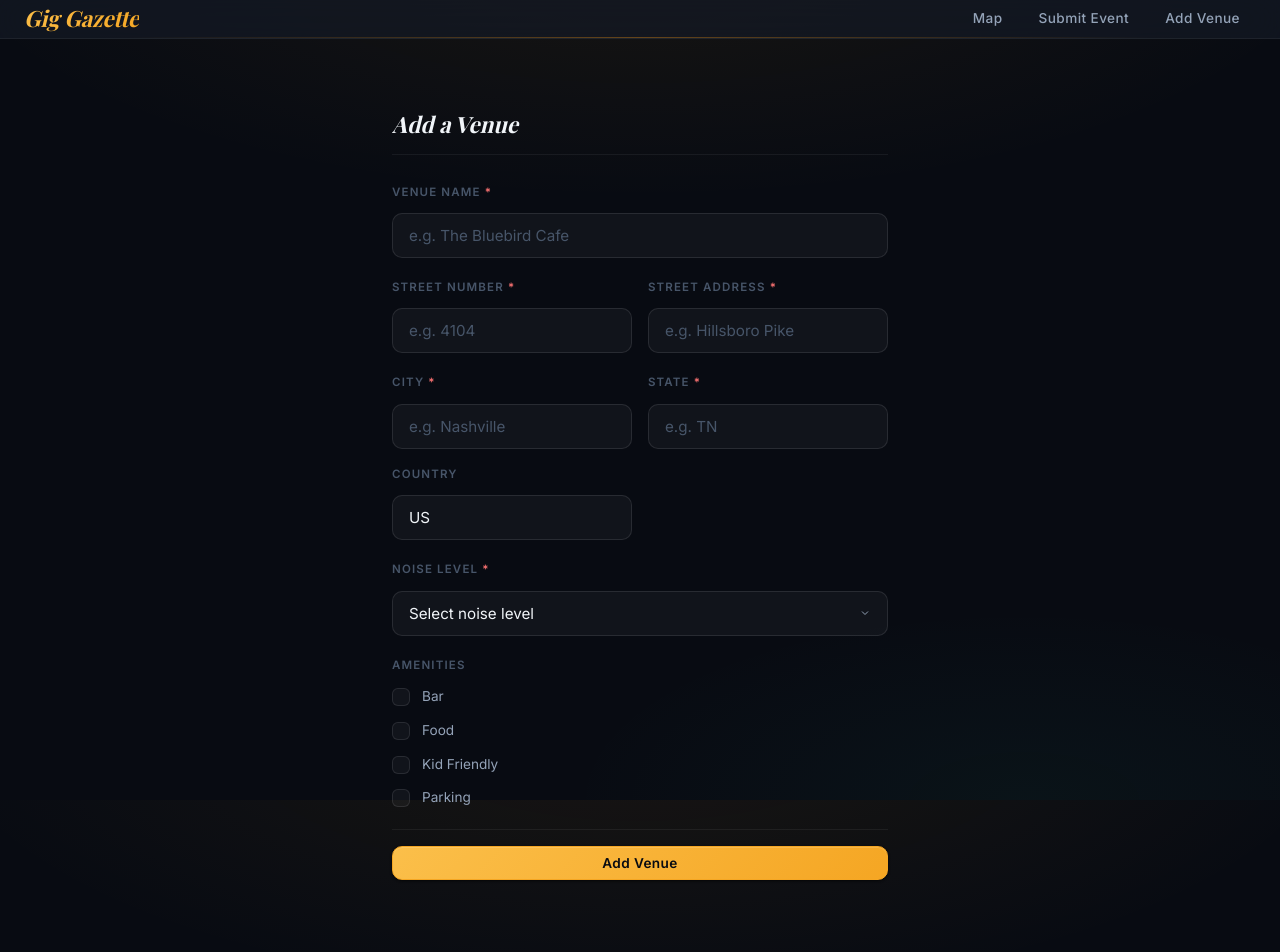
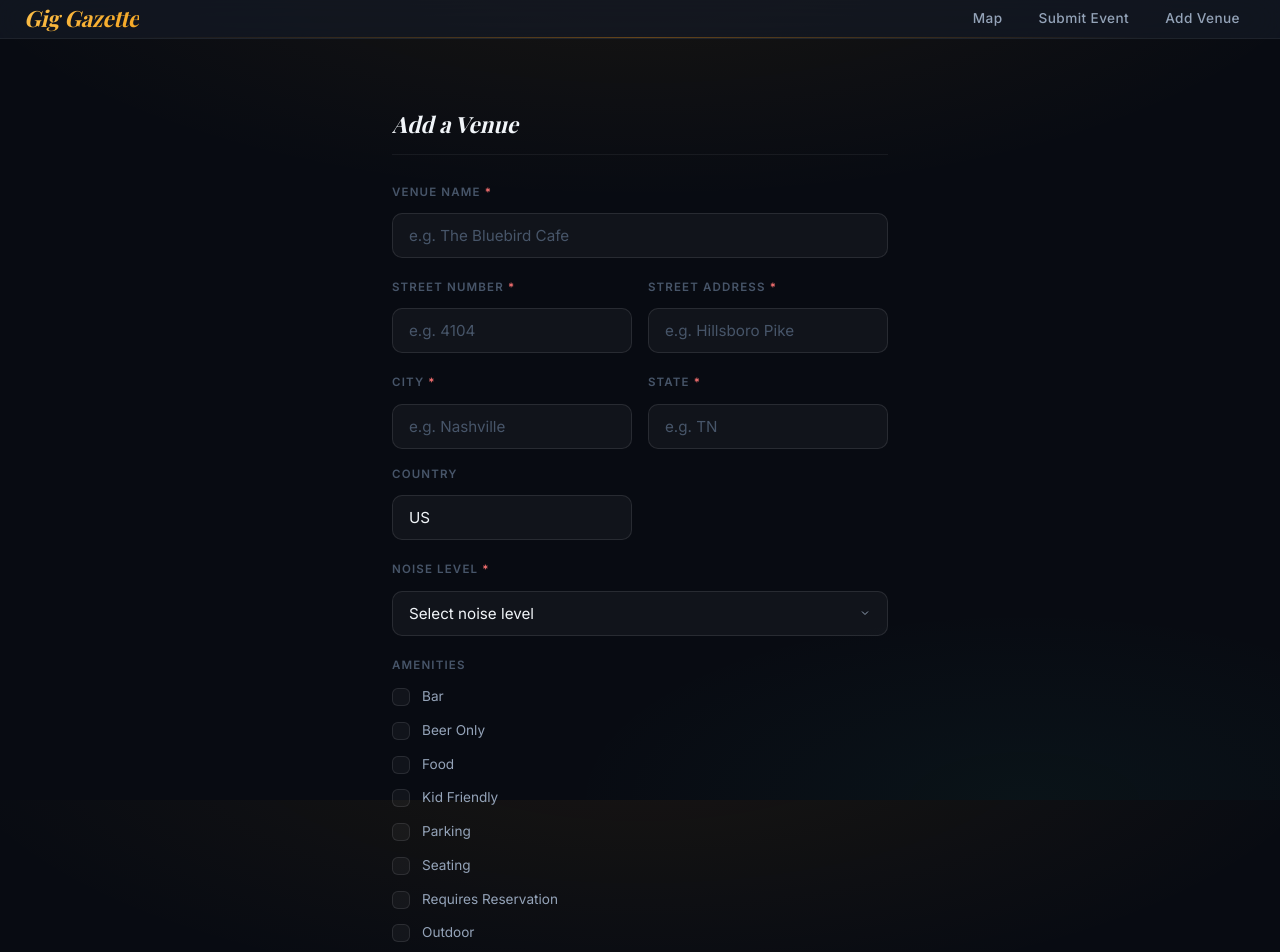
Before and after one commit to jackgardner99/Gig-Gazette, a React (Vite) app: page /Gig-Gazette/venues/new in a window 1280 px wide. Shown: the top 952 px of the page. Built offline with nearby package versions, Linux system fonts and the light colour scheme; sample sign-in values are in the browser's storage; a web font is replaced by a local one.

Commit message:
update: more amenity fields

```diff
--- a/src/components/map/MapPage.jsx
+++ b/src/components/map/MapPage.jsx
@@ -76,6 +76,11 @@ export const MapPage = () => {
     const [filterFood, setFilterFood] = useState(false)
     const [filterKidFriendly, setFilterKidFriendly] = useState(false)
     const [filterParking, setFilterParking] = useState(false)
+    const [filterSeating, setFilterSeating] = useState(false)
+    const [filterRequiresReservation, setFilterRequiresReservation] = useState(false)
+    const [filterOutdoor, setFilterOutdoor] = useState(false)
+    const [barTypeFilter, setBarTypeFilter] = useState("")
+    const [filterFreeEntry, setFilterFreeEntry] = useState(false)
     const [filterRecurringShows, setFilterRecurringShows] = useState(false)
     const [popupVenue, setPopupVenue] = useState(null)
     const restaurantClickedRef = useRef(false)
@@ -144,6 +149,12 @@ export const MapPage = () => {
         if (filterFood && !venue.food) return false
         if (filterKidFriendly && !venue.kid_friendly) return false
         if (filterParking && !venue.parking) return false
+        if (filterSeating && !venue.seating) return false
+        if (filterRequiresReservation && !venue.requires_reservation) return false
+        if (filterOutdoor && !venue.outdoor) return false
+        if (barTypeFilter === 'full_bar' && !(venue.bar && !venue.beer_only)) return false
+        if (barTypeFilter === 'beer_only' && !venue.beer_only) return false
+        if (filterFreeEntry && venue.cover_charge) return false
         if (displayOpenMics || displayWritersRounds) {
             const hasOpenMic = displayOpenMics && openMics.some(m => (m.venue?.id ?? m.venue) == venue.id)
             const hasWritersRound = displayWritersRounds && writersRounds.some(w => (w.venue?.id ?? w.venue) == venue.id)
@@ -216,6 +227,23 @@ export const MapPage = () => {
                     <label>
                         <input type='checkbox' checked={filterParking} onChange={(e) => setFilterParking(e.target.checked)} /> Parking
                     </label>
+                    <label>
+                        <input type='checkbox' checked={filterSeating} onChange={(e) => setFilterSeating(e.target.checked)} /> Seating
+                    </label>
+                    <label>
+                        <input type='checkbox' checked={filterRequiresReservation} onChange={(e) => setFilterRequiresReservation(e.target.checked)} /> Requires Reservation
+                    </label>
+                    <label>
+                        <input type='checkbox' checked={filterOutdoor} onChange={(e) => setFilterOutdoor(e.target.checked)} /> Outdoor
+                    </label>
+                    <label>
+                        <input type='checkbox' checked={filterFreeEntry} onChange={(e) => setFilterFreeEntry(e.target.checked)} /> Free Entry
+                    </label>
+                    <select onChange={(e) => setBarTypeFilter(e.target.value)} value={barTypeFilter}>
+                        <option value="">Any Bar</option>
+                        <option value="full_bar">Full Bar</option>
+                        <option value="beer_only">Beer Only</option>
+                    </select>
                 </div>
 
                 <div className='search-field'>
--- a/src/components/venue/CreateVenuePage.jsx
+++ b/src/components/venue/CreateVenuePage.jsx
@@ -16,9 +16,14 @@ export const CreateVenuePage = () => {
         country: 'US',
         noise_level: '',
         bar: false,
+        beer_only: false,
         food: false,
         kid_friendly: false,
         parking: false,
+        seating: false,
+        requires_reservation: false,
+        outdoor: false,
+        cover_charge: false,
     })
 
     const handleChange = (e) => {
@@ -146,9 +151,14 @@ export const CreateVenuePage = () => {
                     <label className="form__label">Amenities</label>
                     {[
                         { name: 'bar', label: 'Bar' },
+                        { name: 'beer_only', label: 'Beer Only' },
                         { name: 'food', label: 'Food' },
                         { name: 'kid_friendly', label: 'Kid Friendly' },
                         { name: 'parking', label: 'Parking' },
+                        { name: 'seating', label: 'Seating' },
+                        { name: 'requires_reservation', label: 'Requires Reservation' },
+                        { name: 'outdoor', label: 'Outdoor' },
+                        { name: 'cover_charge', label: 'Cover Charge' },
                     ].map(({ name, label }) => (
                         <label key={name} className="form__check">
                             <input
--- a/src/components/venue/EditVenuePage.jsx
+++ b/src/components/venue/EditVenuePage.jsx
@@ -21,9 +21,14 @@ export const EditVenuePage = () => {
                 country: data.country ?? 'US',
                 noise_level: data.noise_level ?? '',
                 bar: data.bar ?? false,
+                beer_only: data.beer_only ?? false,
                 food: data.food ?? false,
                 kid_friendly: data.kid_friendly ?? false,
                 parking: data.parking ?? false,
+                seating: data.seating ?? false,
+                requires_reservation: data.requires_reservation ?? false,
+                outdoor: data.outdoor ?? false,
+                cover_charge: data.cover_charge ?? false,
             })
         })
     }, [id])
@@ -154,9 +159,14 @@ export const EditVenuePage = () => {
                     <label className="form__label">Amenities</label>
                     {[
                         { name: 'bar', label: 'Bar' },
+                        { name: 'beer_only', label: 'Beer Only' },
                         { name: 'food', label: 'Food' },
                         { name: 'kid_friendly', label: 'Kid Friendly' },
                         { name: 'parking', label: 'Parking' },
+                        { name: 'seating', label: 'Seating' },
+                        { name: 'requires_reservation', label: 'Requires Reservation' },
+                        { name: 'outdoor', label: 'Outdoor' },
+                        { name: 'cover_charge', label: 'Cover Charge' },
                     ].map(({ name, label }) => (
                         <label key={name} className="form__check">
                             <input
```
